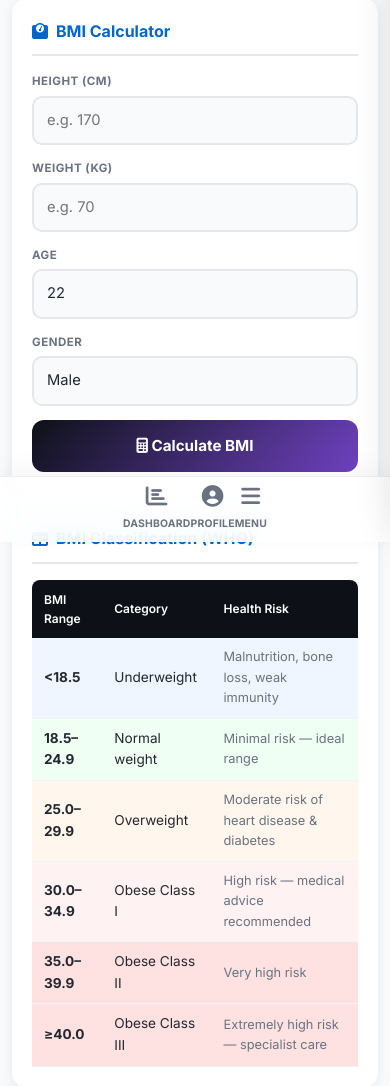
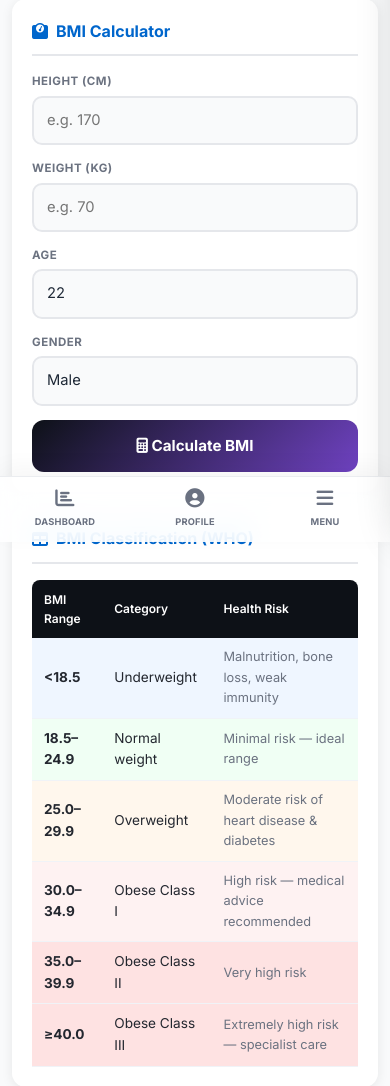
Before and after one commit to Krishna8208863439/Health-OPD, a Flask app: page /bmi in a window 390 px wide. Shown: the part 302-1388 px from the top of the page. Run offline with Flask 3, Linux system fonts and the light colour scheme; a user stored in the database is signed in.

Commit message:
fix: resolve bottom navigation bar layout overlap and scale icons to full row on mobile

```diff
--- a/Smart_Healthcare_System (2)/Smart_Healthcare_System/Enhanced_Healthcare_System/static/css/mobile-app.css
+++ b/Smart_Healthcare_System (2)/Smart_Healthcare_System/Enhanced_Healthcare_System/static/css/mobile-app.css
@@ -250,17 +250,44 @@ html.dark-theme #bottomnav {
 .bnav-inner {
   height: var(--tab-h) !important;
   max-width: 600px;
+  width: 100% !important;
   margin: 0 auto;
+  display: flex !important;
 }
 
 .bnav-item {
+  flex: 1 !important;
+  min-width: 0 !important;
+  display: flex !important;
+  flex-direction: column !important;
+  align-items: center !important;
+  justify-content: center !important;
   color: var(--muted) !important;
   font-size: 0.65rem !important;
   font-weight: 700 !important;
+  text-decoration: none !important;
+  position: relative !important;
 }
 
 .bnav-item.active {
   color: var(--primary) !important;
+}
+
+.bnav-item.active::before {
+  background: var(--primary) !important;
+}
+
+html.dark-theme .bnav-item.active::before {
+  background: #58a6ff !important;
+}
+
+.bnav-item > span {
+  display: block !important;
+  width: 100% !important;
+  text-align: center !important;
+  white-space: nowrap !important;
+  overflow: hidden !important;
+  text-overflow: ellipsis !important;
 }
 
 .bnav-item i {
@@ -517,4 +544,31 @@ html.dark-theme #bottomnav {
   #nav-clock {
     display: none !important;
   }
+
+  /* Bottom navigation bar mobile optimization */
+  #bottomnav {
+    left: 0 !important;
+    right: 0 !important;
+    width: 100% !important;
+  }
+
+  .bnav-inner {
+    width: 100% !important;
+    max-width: 100% !important;
+    margin: 0 !important;
+    display: flex !important;
+    flex-direction: row !important;
+    justify-content: space-around !important;
+  }
+
+  .bnav-item {
+    flex: 1 1 0% !important;
+    min-width: 0 !important;
+    font-size: 0.58rem !important;
+  }
+
+  .bnav-item i {
+    font-size: 1.2rem !important;
+    margin-bottom: 2px !important;
+  }
 }
```
